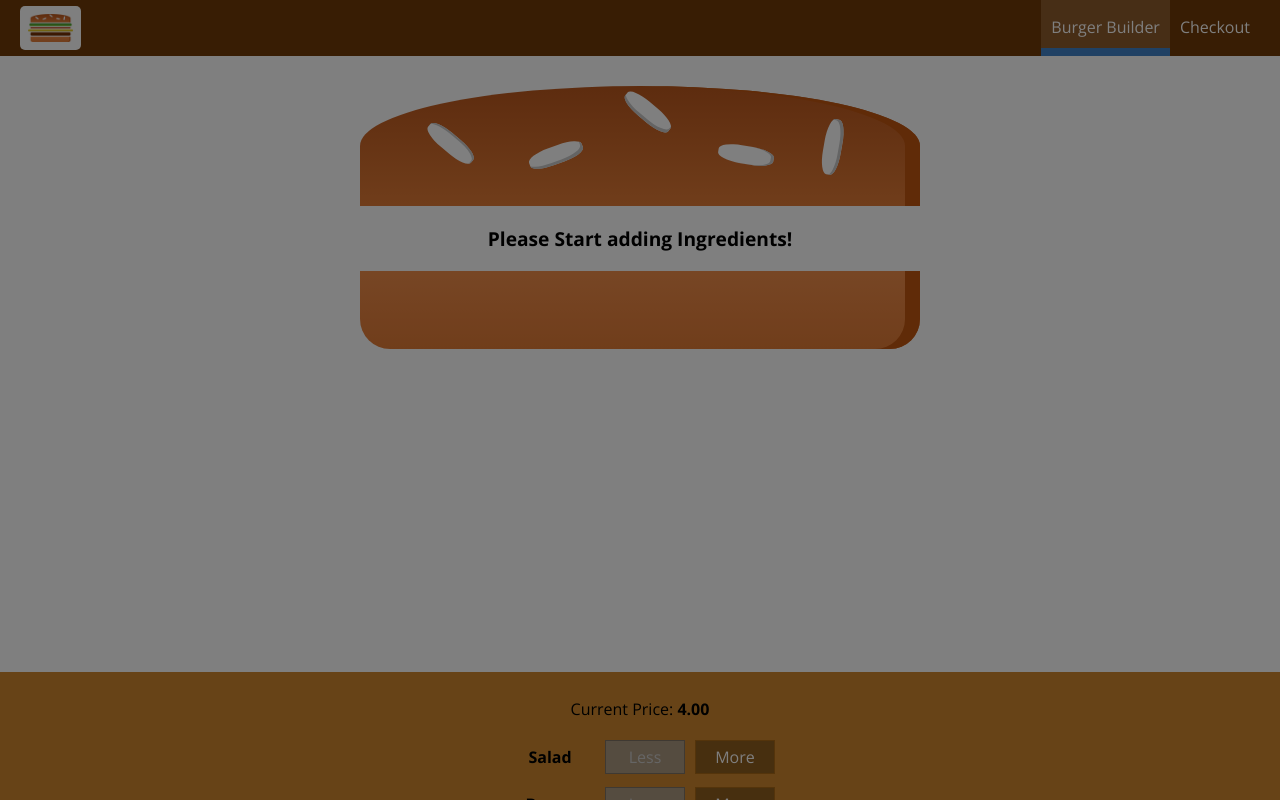
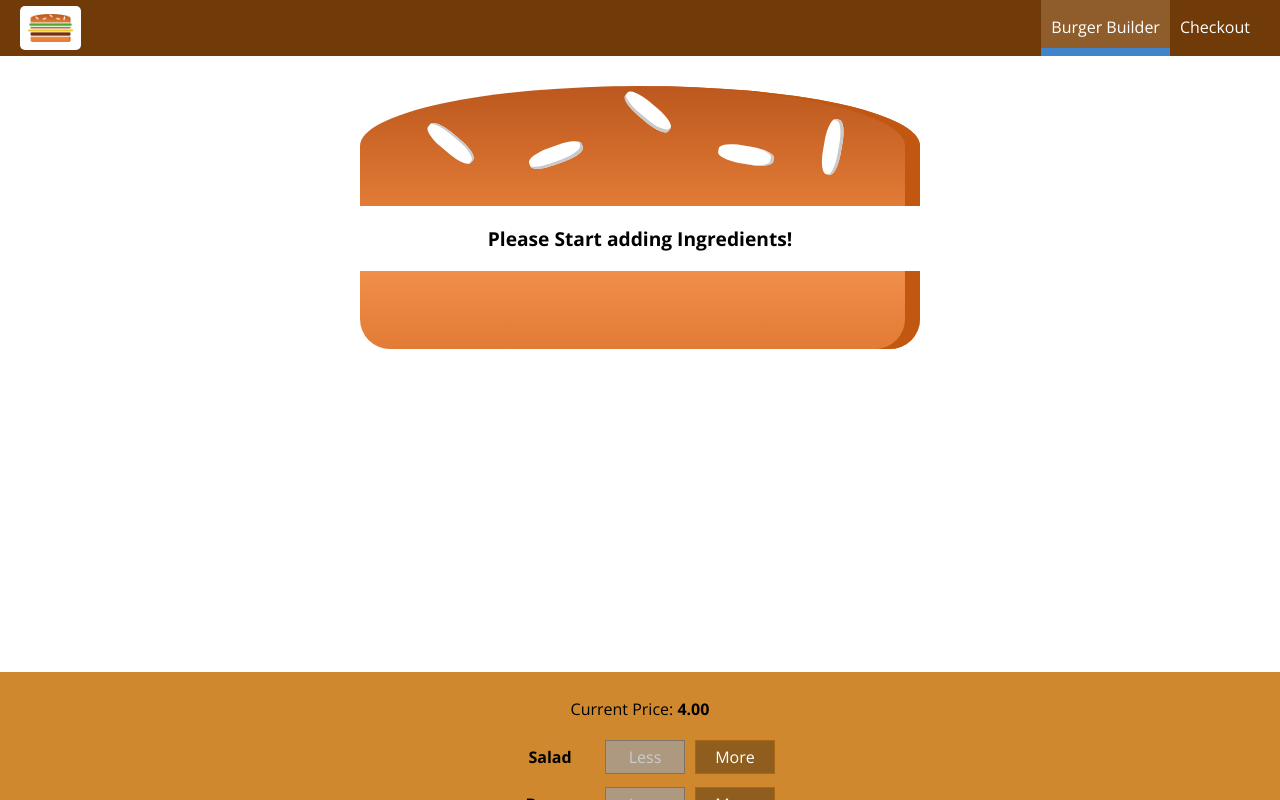
Before and after one commit to kunalrs/burger-builder, a React (Create React App) app: page / in a window 1280 px wide. Shown: the top 800 px of the page. Built offline with nearby package versions, Linux system fonts and the light colour scheme.

Commit message:
Created hamberger menu as per author

```diff
--- a/src/components/Layout/Layout.js
+++ b/src/components/Layout/Layout.js
@@ -6,19 +6,19 @@
 
 const Layout = (props) => {
 
-    const [showSideDrawer, setSideDrawerShowState] = useState(true);
+    const [showSideDrawer, setSideDrawerShowState] = useState(false);
 
     const sideDrawerClosedHandler = () => {
        setSideDrawerShowState(false);
     }
 
-    const sideDrawerOpenHandler = () => {
-        setSideDrawerShowState(true);
+    const sideDrawerToggleHandler = () => {
+        setSideDrawerShowState(!showSideDrawer);
     }
 
     return (
         <Aux>
-            <Toolbar open={sideDrawerOpenHandler} />
+            <Toolbar open={sideDrawerToggleHandler} />
             <SideDrawer open={showSideDrawer} closed={sideDrawerClosedHandler} />
             <main className={classes.Content}>
                 {props.children}
--- /dev/null
+++ b/src/components/Navigation/SideDrawer/DrawerToggle/DrawerToggle.js
@@ -0,0 +1,12 @@
+import React from 'react';
+import classes from './DrawerToggle.module.css';
+
+const DrawerToggle = (props) => (
+    <div className={classes.DrawerToggle} onClick={props.click}>
+        <div></div>
+        <div></div>
+        <div></div>
+    </div>
+);
+
+export default DrawerToggle;
--- /dev/null
+++ b/src/components/Navigation/SideDrawer/DrawerToggle/DrawerToggle.module.css
@@ -0,0 +1,23 @@
+.DrawerToggle {
+    width: 40px;
+    height: 100%;
+    display: flex;
+    flex-flow: column;
+    justify-content: space-around;
+    align-items: center;
+    padding: 10px 0;
+    box-sizing: border-box;
+    cursor: pointer;
+}
+
+.DrawerToggle div {
+    width: 90%;
+    height: 3px;
+    background-color: white;
+}
+
+@media (min-width: 500px) {
+    .DrawerToggle {
+        display: none;
+    }
+}
--- a/src/components/Navigation/Toolbar/Toolbar.js
+++ b/src/components/Navigation/Toolbar/Toolbar.js
@@ -2,10 +2,12 @@
 import classes from './Toolbar.module.css';
 import Logo from '../../Logo/Logo';
 import NavigationItems from '../NavigationItems/NavigationItems';
+import DrawerToggle from '../SideDrawer/DrawerToggle/DrawerToggle';
 
 const Toolbar = props => (
     <header className={classes.Toolbar}>
-        <div className={classes.Logo} onClick={props.open} >
+        <DrawerToggle click={props.open} />
+        <div className={classes.Logo} >
             <Logo />
         </div>
         <nav className={classes.DesktopOnly}>
```
